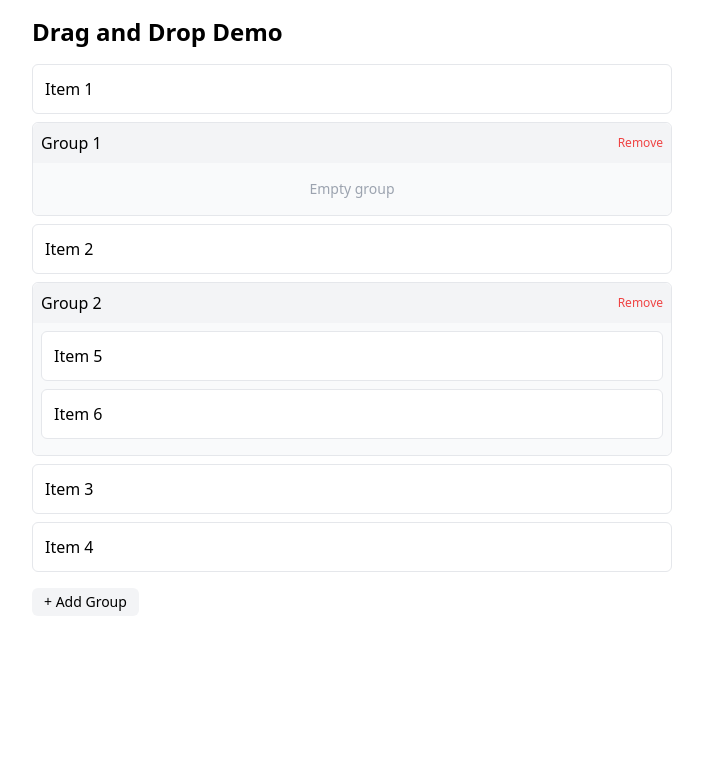
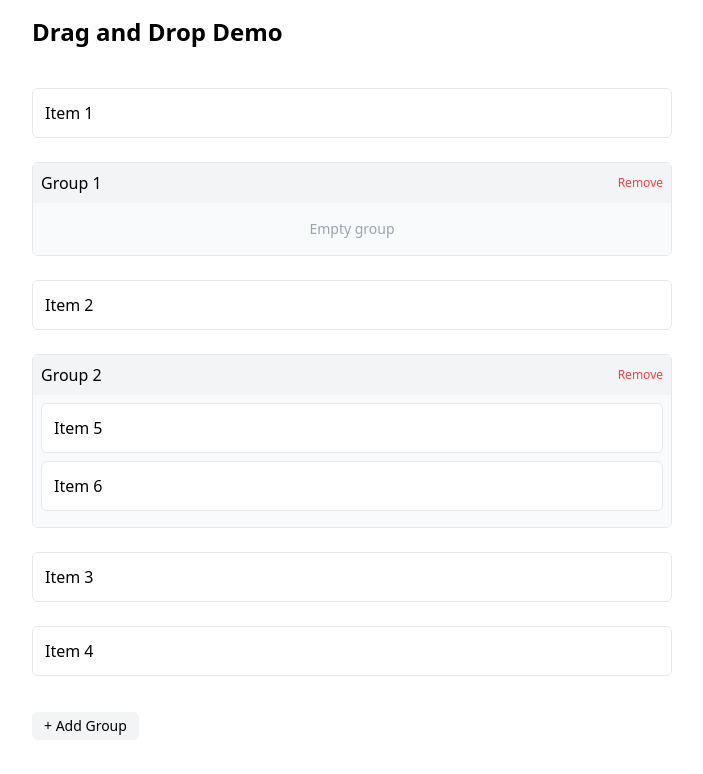
Before and after one commit to ethanmick/prototypes, a React (Vite) app in the folder drag-n-drop-01/: page / in a window 1280 px wide. Shown: the top 774 px of the page, without its empty margins (288-991 px from the left). Built offline with nearby package versions, Linux system fonts and the light colour scheme.

Commit message:
fix: fixes

```diff
--- a/drag-n-drop-01/src/demos/v3.tsx
+++ b/drag-n-drop-01/src/demos/v3.tsx
@@ -33,6 +33,12 @@ type GroupType = {
 }
 
 type ListItem = { id: string; type: 'item' } | { id: string; type: 'group' }
+
+// New type for tracking drop indication
+type DropIndicator = {
+  id: string | null
+  type: 'before' | 'after' | 'inside' | null
+}
 
 // Helper functions
 const generateId = () =>
@@ -80,13 +86,39 @@ const Item: React.FC<{
   )
 }
 
+// Droppable spacer component
+const DroppableSpacer: React.FC<{
+  id: string
+  isHighlighted: boolean
+}> = ({ id, isHighlighted }) => {
+  const { setNodeRef } = useSortable({ id })
+
+  return (
+    <div
+      ref={setNodeRef}
+      className={`h-4 my-2 rounded transition-colors ${
+        isHighlighted ? 'bg-blue-200' : 'bg-transparent'
+      }`}
+      data-spacer="true"
+    />
+  )
+}
+
 const Group: React.FC<{
   id: string
   title: string
   items: ItemType[]
   onRemove: () => void
   isOverlay?: boolean
-}> = ({ id, title, items, onRemove, isOverlay = false }) => {
+  isDropTarget?: boolean
+}> = ({
+  id,
+  title,
+  items,
+  onRemove,
+  isOverlay = false,
+  isDropTarget = false,
+}) => {
   const {
     attributes,
     listeners,
@@ -118,10 +150,18 @@ const Group: React.FC<{
           </button>
         )}
       </div>
-      <div className="p-2 bg-gray-50 rounded-b-md">
+      <div
+        className={`p-2 rounded-b-md transition-colors ${
+          isDropTarget ? 'bg-blue-50' : 'bg-gray-50'
+        }`}
+      >
         {items.length === 0 ? (
-          <div className="text-sm text-gray-400 p-2 text-center">
-            Empty group
+          <div
+            className={`text-sm p-2 text-center transition-colors ${
+              isDropTarget ? 'text-blue-500' : 'text-gray-400'
+            }`}
+          >
+            {isDropTarget ? 'Drop here' : 'Empty group'}
           </div>
         ) : (
           items.map((item) => (
@@ -148,7 +188,9 @@ const Group: React.FC<{
     <div
       ref={setNodeRef}
       style={style}
-      className="border border-gray-200 rounded-md mb-3 cursor-move"
+      className={`border rounded-md mb-1 cursor-move transition-all ${
+        isDropTarget ? 'border-blue-300 shadow-md' : 'border-gray-200'
+      }`}
       {...attributes}
       {...listeners}
     >
@@ -188,8 +230,27 @@ export default function DragAndDropDemo() {
     { id: 'standalone-item-4', type: 'item' },
   ])
 
+  // Combined sortable items (main items + spacers)
+  const sortableIds = (() => {
+    const ids: string[] = []
+    // Add a spacer before each item and the actual item
+    mainList.forEach((item) => {
+      ids.push(`spacer-before-${item.id}`)
+      ids.push(item.id)
+    })
+    // Add a final spacer
+    ids.push(`spacer-after-last`)
+    return ids
+  })()
+
   const [activeId, setActiveId] = useState<string | null>(null)
   const [activeType, setActiveType] = useState<'item' | 'group' | null>(null)
+
+  // New state for tracking where the item will be dropped
+  const [dropIndicator, setDropIndicator] = useState<DropIndicator>({
+    id: null,
+    type: null,
+  })
 
   const sensors = useSensors(
     useSensor(PointerSensor),
@@ -225,10 +286,6 @@ export default function DragAndDropDemo() {
     return null
   }
 
-  const isItemInGroup = (itemId: string): boolean => {
-    return findGroupContainingItem(itemId) !== null
-  }
-
   const handleDragStart = (event: DragStartEvent) => {
     const { active } = event
     setActiveId(active.id as string)
@@ -236,15 +293,48 @@ export default function DragAndDropDemo() {
     // Determine if we're dragging an item or a group
     const isGroup = groups.some((group) => group.id === active.id)
     setActiveType(isGroup ? 'group' : 'item')
+
+    // Reset the drop indicator
+    setDropIndicator({ id: null, type: null })
   }
 
   const handleDragOver = (event: DragOverEvent) => {
     const { active, over } = event
 
-    if (!over || active.id === over.id) return
+    if (!over || active.id === over.id) {
+      setDropIndicator({ id: null, type: null })
+      return
+    }
 
-    // No longer needed since we're handling everything in handleDragEnd
-    // Just keeping the handler for potential future visual feedback
+    const activeId = active.id as string
+    const overId = over.id as string
+
+    // Is it a spacer?
+    if (overId.startsWith('spacer-')) {
+      // Extract the associated item or determine it's the last spacer
+      if (overId === 'spacer-after-last') {
+        setDropIndicator({ id: 'last', type: 'after' })
+      } else {
+        const targetItemId = overId.replace('spacer-before-', '')
+        setDropIndicator({ id: targetItemId, type: 'before' })
+      }
+      return
+    }
+
+    // Is it a group and we're dragging an item?
+    if (activeType === 'item') {
+      const isOverGroup = groups.some((group) => group.id === overId)
+      const activeGroupId = findGroupContainingItem(activeId)
+
+      if (isOverGroup && activeGroupId !== overId) {
+        // We're hovering over a group that the item is not already in
+        setDropIndicator({ id: overId, type: 'inside' })
+        return
+      }
+    }
+
+    // Default - between items
+    setDropIndicator({ id: overId, type: 'after' })
   }
 
   const handleDragEnd = (event: DragEndEvent) => {
@@ -253,6 +343,7 @@ export default function DragAndDropDemo() {
     if (!over) {
       setActiveId(null)
       setActiveType(null)
+      setDropIndicator({ id: null, type: null })
       return
     }
 
@@ -262,24 +353,81 @@ export default function DragAndDropDemo() {
     if (activeId === overId) {
       setActiveId(null)
       setActiveType(null)
+      setDropIndicator({ id: null, type: null })
       return
     }
 
-    // Handle reordering in the main list
-    const activeIndex = mainList.findIndex((item) => item.id === activeId)
-    const overIndex = mainList.findIndex((item) => item.id === overId)
+    // Handle spacers specially
+    if (overId.startsWith('spacer-')) {
+      let targetIndex: number
 
-    if (activeIndex !== -1 && overIndex !== -1) {
-      setMainList(arrayMove(mainList, activeIndex, overIndex))
+      // If it's the last spacer, add to the end
+      if (overId === 'spacer-after-last') {
+        targetIndex = mainList.length
+      } else {
+        // Otherwise find the index of the element the spacer precedes
+        const targetItemId = overId.replace('spacer-before-', '')
+        targetIndex = mainList.findIndex((item) => item.id === targetItemId)
       }
 
-    // Handle item moving between groups or moving from standalone to group
-    if (activeType === 'item') {
-      const isOverGroup = groups.some((group) => group.id === overId)
-      const isOverItem = mainList.some(
-        (item) => item.type === 'item' && item.id === overId
+      // If active item is in a group, handle removing it
+      const activeGroupId = findGroupContainingItem(activeId)
+      if (activeType === 'item' && activeGroupId) {
+        const activeItem = findItemById(activeId)
+        if (!activeItem) return
+
+        // Create new standalone item
+        const newItemId = `standalone-item-${generateId()}`
+        const newItem = {
+          ...activeItem,
+          id: newItemId,
+        }
+
+        // Remove from source group
+        setGroups(
+          groups.map((group) => {
+            if (group.id === activeGroupId) {
+              return {
+                ...group,
+                items: group.items.filter((item) => item.id !== activeId),
+              }
+            }
+            return group
+          })
         )
 
+        // Add to standalone items
+        setItems([...items, newItem])
+
+        // Add to main list at the target position
+        const newMainList = [...mainList]
+        newMainList.splice(targetIndex, 0, { id: newItemId, type: 'item' })
+        setMainList(newMainList)
+      } else {
+        // Handle normal reordering
+        const activeIndex = mainList.findIndex((item) => item.id === activeId)
+        if (activeIndex === -1) return
+
+        const newMainList = [...mainList]
+        const [movedItem] = newMainList.splice(activeIndex, 1)
+
+        // Adjust target index if needed when moving an item from before to after
+        const adjustedTargetIndex =
+          activeIndex < targetIndex ? targetIndex - 1 : targetIndex
+
+        newMainList.splice(adjustedTargetIndex, 0, movedItem)
+        setMainList(newMainList)
+      }
+
+      setActiveId(null)
+      setActiveType(null)
+      setDropIndicator({ id: null, type: null })
+      return
+    }
+
+    // Handle dropping onto a group for insertion
+    if (activeType === 'item' && dropIndicator.type === 'inside') {
+      const isOverGroup = groups.some((group) => group.id === overId)
       const activeGroupId = findGroupContainingItem(activeId)
 
       // If dropping an item onto a group
@@ -331,9 +479,25 @@ export default function DragAndDropDemo() {
           })
         )
       }
+    }
+    // Handle reordering in the main list for non-spacer targets
+    else {
+      const activeIndex = mainList.findIndex((item) => item.id === activeId)
+      const overIndex = mainList.findIndex((item) => item.id === overId)
 
-      // Handle item moving from a group to outside
-      else if (activeGroupId && isOverItem) {
+      if (activeIndex !== -1 && overIndex !== -1) {
+        setMainList(arrayMove(mainList, activeIndex, overIndex))
+      }
+
+      // Handle item moving from a group to outside (onto another item)
+      if (activeType === 'item') {
+        const activeGroupId = findGroupContainingItem(activeId)
+        const isOverItem = mainList.some(
+          (item) => item.type === 'item' && item.id === overId
+        )
+
+        // If moving from a group to a standalone item
+        if (activeGroupId && isOverItem) {
           const activeItem = findItemById(activeId)
           if (!activeItem) return
 
@@ -372,9 +536,11 @@ export default function DragAndDropDemo() {
           setMainList(newMainList)
         }
       }
+    }
 
     setActiveId(null)
     setActiveType(null)
+    setDropIndicator({ id: null, type: null })
   }
 
   const handleAddGroup = () => {
@@ -453,6 +619,33 @@ export default function DragAndDropDemo() {
     return null
   }
 
+  // Function to determine if a spacer should be highlighted
+  const isSpacerHighlighted = (spacerId: string) => {
+    if (!dropIndicator.id || !dropIndicator.type) return false
+
+    if (
+      spacerId === 'spacer-after-last' &&
+      dropIndicator.id === 'last' &&
+      dropIndicator.type === 'after'
+    ) {
+      return true
+    }
+
+    if (
+      dropIndicator.type === 'before' &&
+      spacerId === `spacer-before-${dropIndicator.id}`
+    ) {
+      return true
+    }
+
+    return false
+  }
+
+  // Function to determine if a group should be highlighted as a drop target
+  const isGroupHighlighted = (groupId: string) => {
+    return dropIndicator.id === groupId && dropIndicator.type === 'inside'
+  }
+
   // Render the component
   return (
     <div className="max-w-2xl mx-auto p-4">
@@ -466,31 +659,55 @@ export default function DragAndDropDemo() {
         onDragEnd={handleDragEnd}
       >
         <SortableContext
-          items={mainList.map((item) => item.id)}
+          items={sortableIds}
           strategy={verticalListSortingStrategy}
         >
-          <div className="space-y-2">
-            {mainList.map((listItem) => {
-              if (listItem.type === 'item') {
-                const item = findItemById(listItem.id)
-                if (!item || isItemInGroup(item.id)) return null
-                return (
-                  <Item key={item.id} id={item.id} content={item.content} />
-                )
-              } else {
-                const group = findGroupById(listItem.id)
-                if (!group) return null
-                return (
+          <div className="space-y-1">
+            {/* First spacer */}
+            <DroppableSpacer
+              id={`spacer-before-${mainList[0]?.id}`}
+              isHighlighted={isSpacerHighlighted(
+                `spacer-before-${mainList[0]?.id}`
+              )}
+            />
+
+            {/* Map through each item and add spacers between them */}
+            {mainList.map((listItem, index) => (
+              <React.Fragment key={listItem.id}>
+                {listItem.type === 'item' ? (
+                  <Item
+                    key={listItem.id}
+                    id={listItem.id}
+                    content={findItemById(listItem.id)?.content || ''}
+                  />
+                ) : (
                   <Group
-                    key={group.id}
-                    id={group.id}
-                    title={group.title}
-                    items={group.items}
-                    onRemove={() => handleRemoveGroup(group.id)}
+                    key={listItem.id}
+                    id={listItem.id}
+                    title={findGroupById(listItem.id)?.title || ''}
+                    items={findGroupById(listItem.id)?.items || []}
+                    onRemove={() => handleRemoveGroup(listItem.id)}
+                    isDropTarget={isGroupHighlighted(listItem.id)}
                   />
-                )
-              }
-            })}
+                )}
+
+                {/* Add spacer after each item */}
+                {index < mainList.length - 1 && (
+                  <DroppableSpacer
+                    id={`spacer-before-${mainList[index + 1].id}`}
+                    isHighlighted={isSpacerHighlighted(
+                      `spacer-before-${mainList[index + 1].id}`
+                    )}
+                  />
+                )}
+              </React.Fragment>
+            ))}
+
+            {/* Last spacer */}
+            <DroppableSpacer
+              id="spacer-after-last"
+              isHighlighted={isSpacerHighlighted('spacer-after-last')}
+            />
           </div>
         </SortableContext>
 
```
Lines whose indentation alone changed are shown as unchanged.
